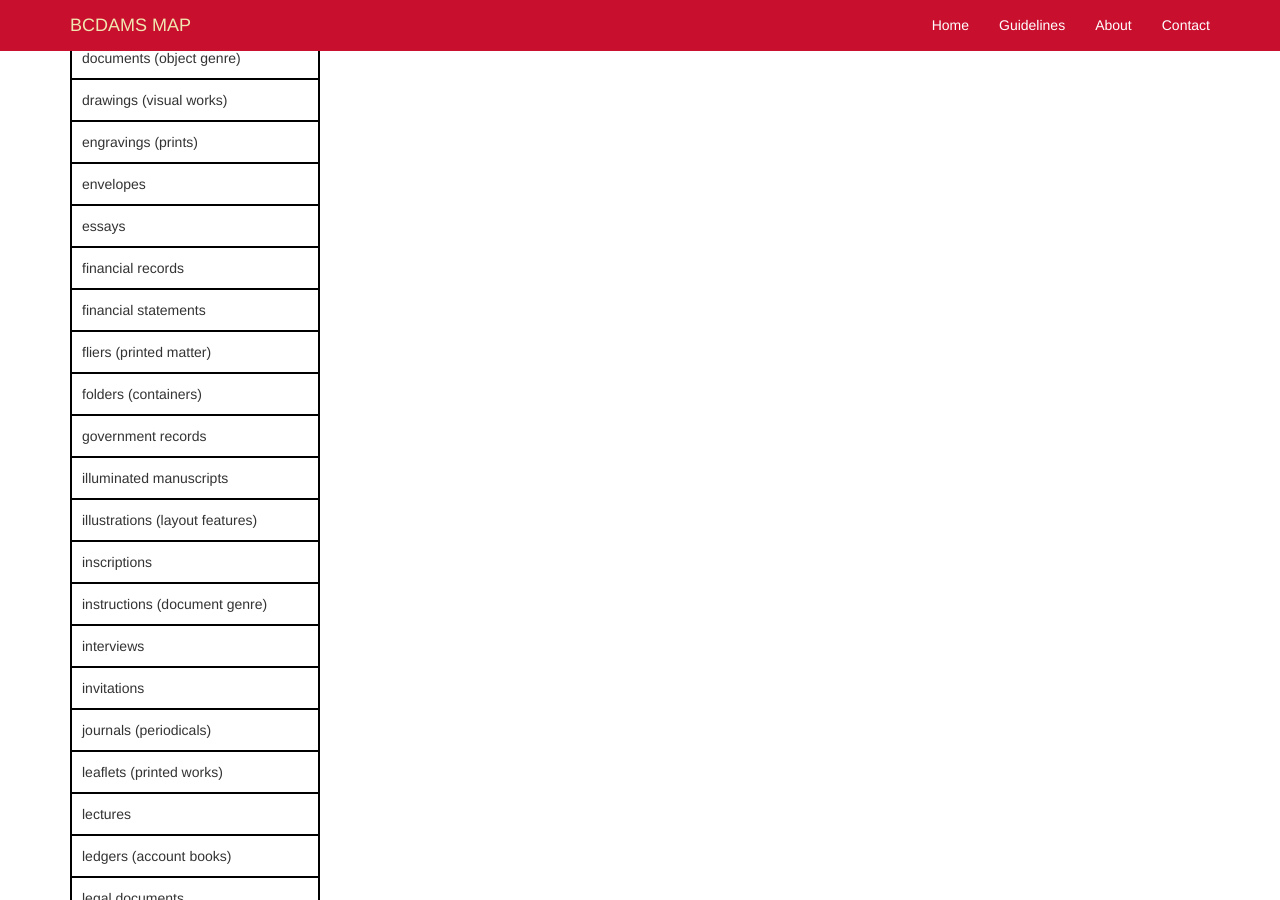
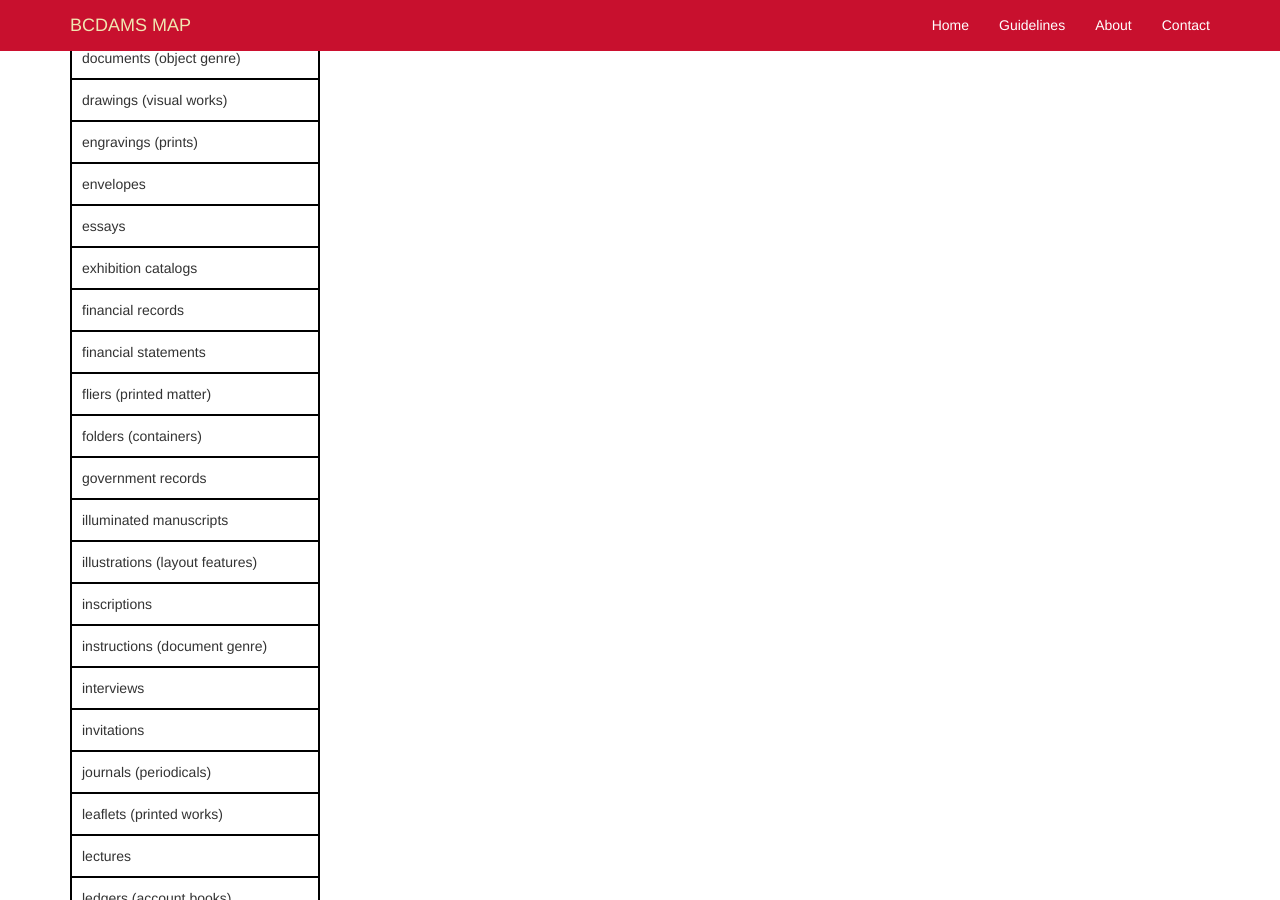
Before and after one commit to uhlibraries-digital/bcdams-map, a Jekyll site: the page built from guidelines/hasType.md, in a window 1280 px wide and 900 px high, scrolled down 2018 px. Built offline with Jekyll 4.4.1, drawn with Linux system fonts in a browser that asks for light colours; nearby versions of some CDN libraries; comment, search, counter and statistics services are not loaded.

Commit message:
Add genre exhibition catalogs
Added genre "exhibition catalogs" which we will use for Blaffer and
other digital collections. https://vocab.getty.edu/page/aat/300026096

```diff
--- a/_data/elements/hasType.yml
+++ b/_data/elements/hasType.yml
@@ -50,6 +50,7 @@ range:
       - "engravings (prints)"
       - "envelopes"
       - "essays"
+      - "exhibition catalogs"
       - "financial records"
       - "financial statements"
       - "fliers (printed matter)"
--- a/guidelines/hasType.md
+++ b/guidelines/hasType.md
@@ -58,6 +58,7 @@ Use the capitalization below; pay close attention to terms that are pluralized.
 |engravings (prints)|
 |envelopes|
 |essays|
+|exhibition catalogs|
 |financial records|
 |financial statements|
 |fliers (printed matter)|
```
